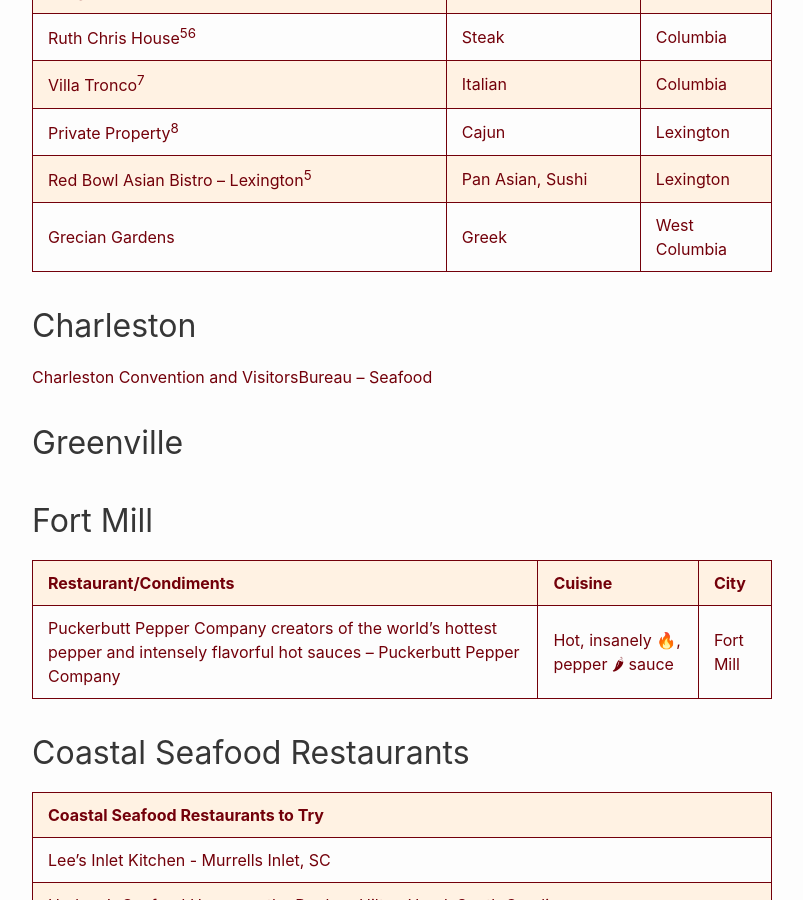
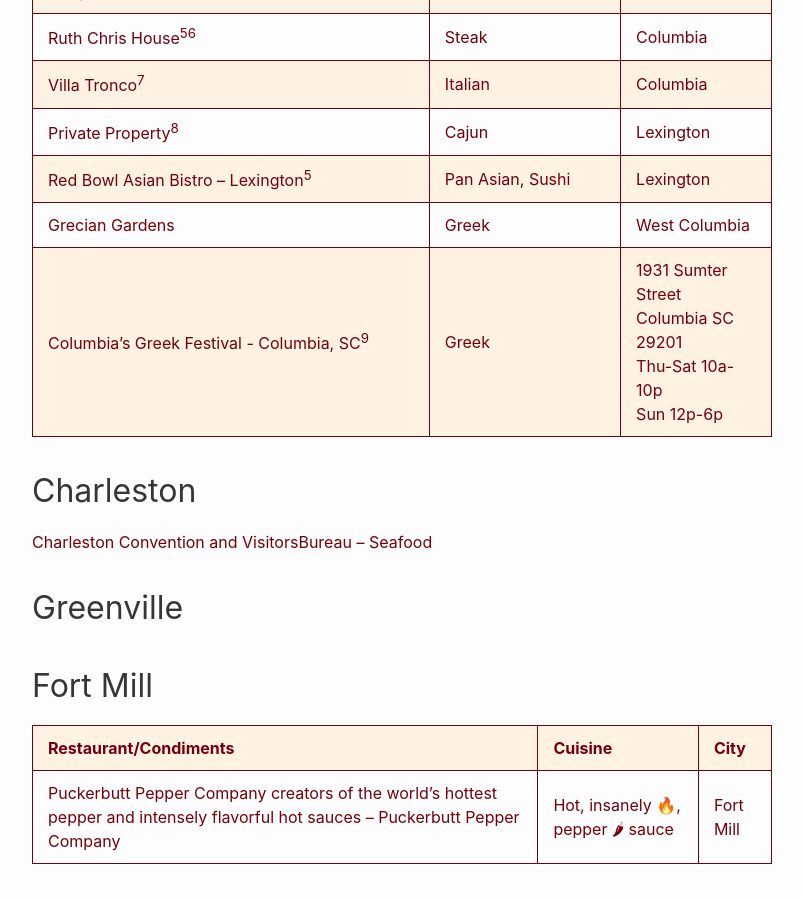
Before and after one commit to RalphHightower/RalphHightower, a Jekyll site: the page built from SouthCarolinaFood.md, in a window 1280 px wide and 900 px high, scrolled down 1667 px. Shown: the whole window, without its empty margins (238-1041 px from the left). Built offline with Jekyll 4.4.1, drawn with Linux system fonts in a browser that asks for light colours; our own code applies the rules of GitHub Pages for plain Markdown files; some of the changed text lies outside the part shown.

Commit message:
[docs](doc): Columbia Greek Festival

```diff
--- a/SouthCarolinaFood.md
+++ b/SouthCarolinaFood.md
@@ -19,6 +19,7 @@
 | [Private Property](https://www.privatepropertysc.com/ )[^18] | Cajun | Lexington |
 | [Red Bowl Asian Bistro – Lexington](https://www.redbowllexington.com/)[^15] | Pan Asian,  Sushi | Lexington |
 | [Grecian Gardens](http://www.greciangardenssc.com/) | Greek | West Columbia |
+| [Columbia's Greek Festival - Columbia, SC](https://columbiasgreekfestival.com/ )[^19] | Greek | 1931 Sumter Street<br />Columbia SC 29201<br>Thu-Sat 10a-10p<br />Sun 12p-6p|
 
 [^11]: I haven't been there, but I enjoy oysters, seafood, and steak.
 [^12]: Hamburgers are their specialty. They have fourteen different toppings for their burgers
@@ -28,6 +29,7 @@
 [^16]: You don't go to a renowned steak house for fish or chicken.
 [^17]: Villa Tronco is the oldest Italian restaurant in South Carolina. Their restaurant provided "comfort food" for Italian-Americans Army recruits training at Camp Jackson during WW II.
 [^18]: I haven't eaten there yet, but I enjoy Cajun cuisine.
+[^19]: Third Friday through third Sunday. Holy Trinity Greek Orthodox Church, Columbia, South Carolina
 
 ## Charleston
 
```
